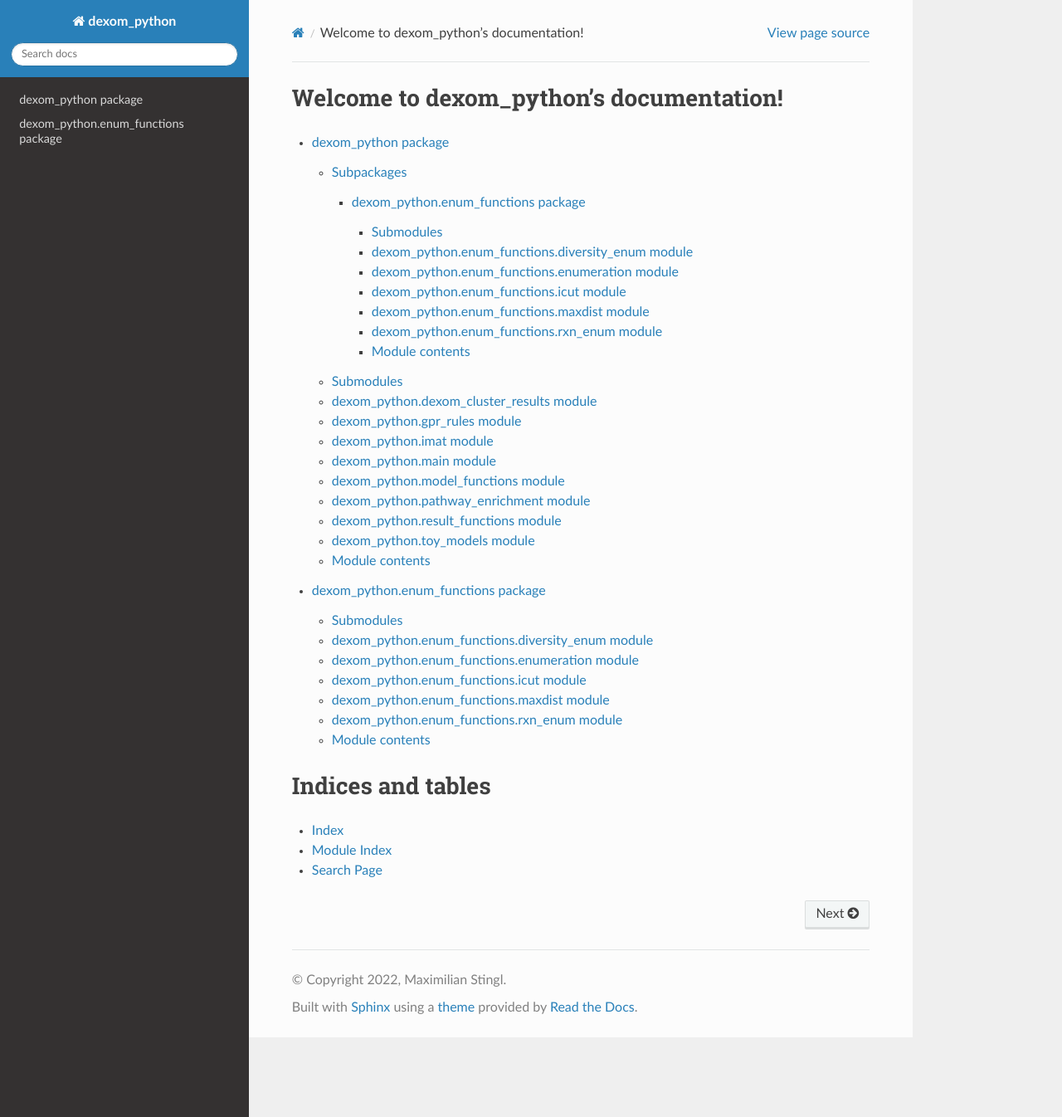
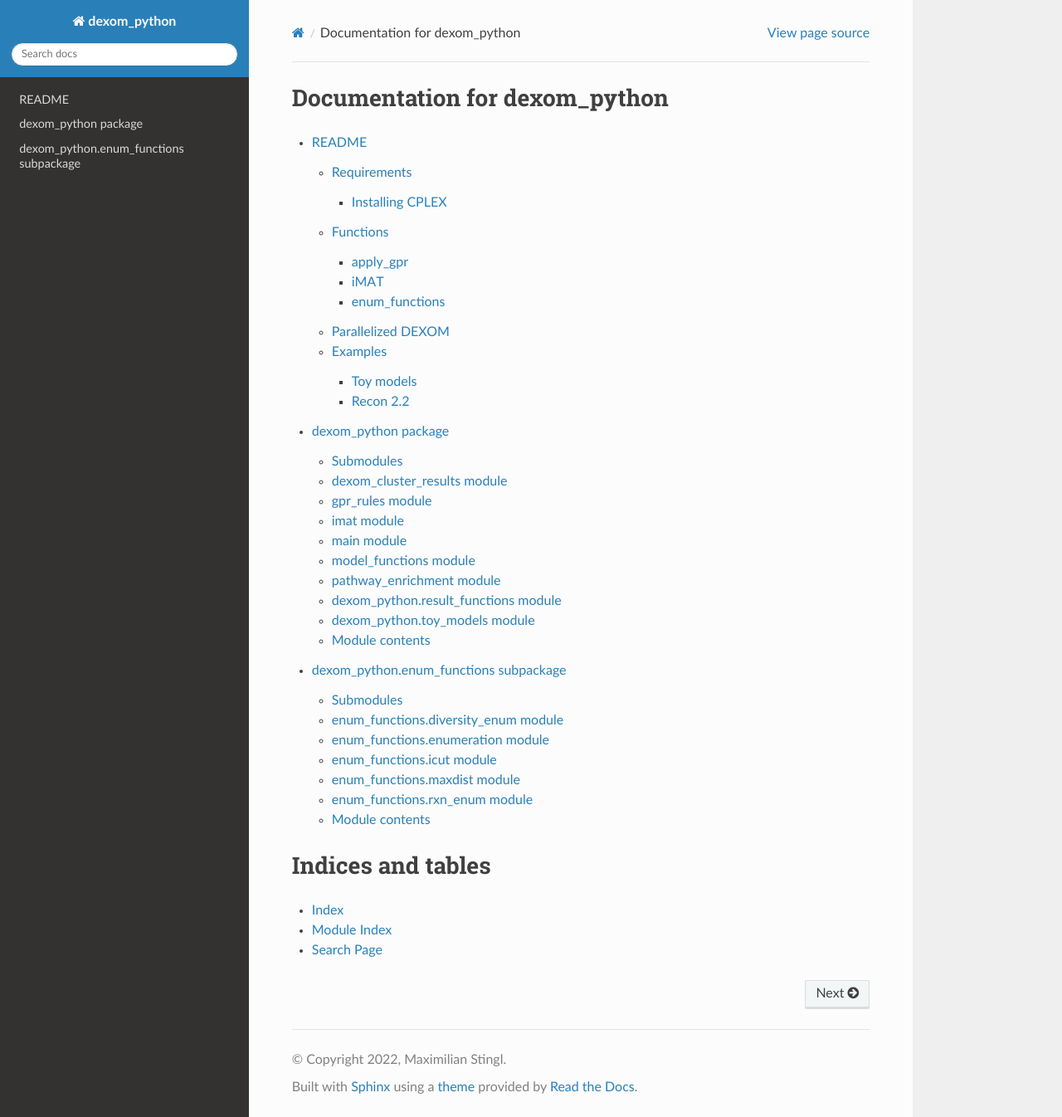
Before and after one commit to MetExplore/dexom-python, a Sphinx documentation site: the page built from docs/index.rst, in a window 1280 px wide and 1346 px high. Shown: the whole window at 83% size. Built offline with Sphinx 7.4.7 and the Read the Docs theme 2.0.0, drawn with Linux system fonts in a browser that asks for light colours; some of the changed lines change nothing that is shown.

Commit message:
Update documentation

```diff
--- a/docs/dexom_python.enum_functions.rst
+++ b/docs/dexom_python.enum_functions.rst
@@ -1,10 +1,10 @@
-dexom\_python.enum\_functions package
+dexom\_python.enum\_functions subpackage
 =====================================
 
 Submodules
 ----------
 
-dexom\_python.enum\_functions.diversity\_enum module
+enum\_functions.diversity\_enum module
 ----------------------------------------------------
 
 .. automodule:: dexom_python.enum_functions.diversity_enum
@@ -12,7 +12,7 @@ dexom\_python.enum\_functions.diversity\_enum module
    :undoc-members:
    :show-inheritance:
 
-dexom\_python.enum\_functions.enumeration module
+enum\_functions.enumeration module
 ------------------------------------------------
 
 .. automodule:: dexom_python.enum_functions.enumeration
@@ -20,7 +20,7 @@ dexom\_python.enum\_functions.enumeration module
    :undoc-members:
    :show-inheritance:
 
-dexom\_python.enum\_functions.icut module
+enum\_functions.icut module
 -----------------------------------------
 
 .. automodule:: dexom_python.enum_functions.icut
@@ -28,7 +28,7 @@ dexom\_python.enum\_functions.icut module
    :undoc-members:
    :show-inheritance:
 
-dexom\_python.enum\_functions.maxdist module
+enum\_functions.maxdist module
 --------------------------------------------
 
 .. automodule:: dexom_python.enum_functions.maxdist
@@ -36,7 +36,7 @@ dexom\_python.enum\_functions.maxdist module
    :undoc-members:
    :show-inheritance:
 
-dexom\_python.enum\_functions.rxn\_enum module
+enum\_functions.rxn\_enum module
 ----------------------------------------------
 
 .. automodule:: dexom_python.enum_functions.rxn_enum
--- a/docs/dexom_python.rst
+++ b/docs/dexom_python.rst
@@ -1,18 +1,10 @@
 dexom\_python package
 =====================
-
-Subpackages
------------
-
-.. toctree::
-   :maxdepth: 4
-
-   dexom_python.enum_functions
 
 Submodules
 ----------
 
-dexom\_python.dexom\_cluster\_results module
+dexom\_cluster\_results module
 --------------------------------------------
 
 .. automodule:: dexom_python.dexom_cluster_results
@@ -20,7 +12,7 @@ dexom\_python.dexom\_cluster\_results module
    :undoc-members:
    :show-inheritance:
 
-dexom\_python.gpr\_rules module
+gpr\_rules module
 -------------------------------
 
 .. automodule:: dexom_python.gpr_rules
@@ -28,7 +20,7 @@ dexom\_python.gpr\_rules module
    :undoc-members:
    :show-inheritance:
 
-dexom\_python.imat module
+imat module
 -------------------------
 
 .. automodule:: dexom_python.imat
@@ -36,7 +28,7 @@ dexom\_python.imat module
    :undoc-members:
    :show-inheritance:
 
-dexom\_python.main module
+main module
 -------------------------
 
 .. automodule:: dexom_python.main
@@ -44,7 +36,7 @@ dexom\_python.main module
    :undoc-members:
    :show-inheritance:
 
-dexom\_python.model\_functions module
+model\_functions module
 -------------------------------------
 
 .. automodule:: dexom_python.model_functions
@@ -52,7 +44,7 @@ dexom\_python.model\_functions module
    :undoc-members:
    :show-inheritance:
 
-dexom\_python.pathway\_enrichment module
+pathway\_enrichment module
 ----------------------------------------
 
 .. automodule:: dexom_python.pathway_enrichment
--- a/docs/index.rst
+++ b/docs/index.rst
@@ -1,14 +1,14 @@
-.. dexom_python documentation master file, created by
-   sphinx-quickstart on Tue May 24 15:10:39 2022.
+.. dexom_python documentation master file
    You can adapt this file completely to your liking, but it should at least
    contain the root `toctree` directive.
 
-Welcome to dexom_python's documentation!
+Documentation for dexom_python
 ========================================
 
 .. toctree::
    :maxdepth: 4
 
+   readme
    dexom_python
    dexom_python.enum_functions
 
--- /dev/null
+++ b/docs/readme.rst
@@ -0,0 +1,224 @@
+README
+===============
+
+| This is a python implementation of DEXOM (Diversity-based enumeration
+  of optimal context-specific metabolic networks)
+| The original project, which was developped in MATLAB, can be found
+  here: https://github.com/MetExplore/dexom
+| Parts of the imat code were taken from the driven package for
+  data-driven constraint-based analysis:
+  https://github.com/opencobra/driven
+
+API documentation is available here:
+https://dexom-python.readthedocs.io/en/latest/
+
+Requirements
+------------
+
+-  Python 3.7+
+-  CPLEX 12.10+
+
+Installing CPLEX
+~~~~~~~~~~~~~~~~
+
+`Free license (Trial
+version) <https://www.ibm.com/analytics/cplex-optimizer>`__: this
+version is limited to 1000 variables and 1000 constraints, and is
+therefore not useable on larger models
+
+| `Academic
+  license <https://www.ibm.com/academic/technology/data-science>`__: for
+  this, you must sign up using an academic email address. - after
+  logging in, you can access the download for “ILOG CPLEX Optimization
+  Studio” - download version 12.10 or higher of the appropriate
+  installer for your operating system - install the solver - update the
+  PYTHONPATH environment variable by adding the directory containing the
+  ``setup.py`` file appropriate for your OS and python version
+| alternatively, run
+  ``python "C:\Program Files\IBM\ILOG\CPLEX_Studio1210\python\setup.py" install``
+
+Functions
+---------
+
+These are the different functions which are available for
+context-specific metabolic subnetwork extraction
+
+apply_gpr
+~~~~~~~~~
+
+| The ``gpr_rules.py`` script can be used to transform gene expression
+  data into reaction weights, for a limited selection of models.
+| It uses the gene identifiers and gene-protein-reaction rules present
+  in the model to connect the genes and reactions.
+| By default, continuous gene expression values/weights will be
+  transformed into continuous reaction weights. Using the ``--convert``
+  flag will instead create semi-quantitative reaction weights with
+  values in {-1, 0, 1}. By default, the proportion of these three
+  weights will be {25%, 50%, 25%}.
+
+iMAT
+~~~~
+
+| ``imat.py`` contains a modified version of the iMAT algorithm as
+  defined by `(Shlomi et
+  al. 2008) <https://pubmed.ncbi.nlm.nih.gov/18711341/>`__.
+| The main inputs of this algorithm are a model file, which must be
+  supplied in a cobrapy-compatible format (SBML, JSON or MAT), and a
+  reaction_weight file in which each reaction is attributed a score.
+| These reaction weights must be determined prior to launching imat,
+  using the GPR rules present in the metabolic model.
+
+The remaining inputs of imat are: - ``epsilon``: the activation
+threshold of reactions with weight > 0 - ``threshold``: the activation
+threshold for unweighted reactions - ``timelimit``: the solver time
+limit - ``feasibility``: the solver feasbility tolerance -
+``mipgaptol``: the solver MIP gap tolerance - ``full``: a bool parameter
+for switching between the partial & full-DEXOM implementation
+
+note: the feasibility determines the solver’s capacity to return correct
+results. In particular, the relation ``epsilon`` > ``threshold`` >
+``ub*feasibility`` is required (where ``ub`` is the maximal upper bound
+for reaction flux in the model)
+
+| By default, uses the create_new_partial_variables function. In this
+  version, binary flux indicator variables are created for each reaction
+  with a non-zero weight.
+| In the full-DEXOM implementation, binary flux indicator variables are
+  created for every reaction in the model. This does not change the
+  result of the imat function, but can be used for some of the
+  enumeration methods below.
+
+enum_functions
+~~~~~~~~~~~~~~
+
+Four methods for enumerating context-specific networks are available: -
+``rxn-enum.py`` contains reaction-enumeration - ``icut.py`` contains
+integer-cut - ``maxdist.py`` contains distance-maximization -
+``div-enum.py`` contains diversity-enumeration
+
+| An explanation of these methods can be found in `(Rodriguez-Mier et
+  al. 2021) <https://doi.org/10.1371/journal.pcbi.1008730>`__.
+| Each of these methods can be used on its own. The same model and
+  reaction_weights inputs must be provided as for the imat function.
+
+| Additional parameters for all 4 methods are: - ``prev_sol``: a
+  starting imat solution (if none is provided, a new one will be
+  computed)
+| - ``obj_tol``: a relative tolerance on the imat objective value for
+  the optimality of the solutions
+| icut, maxiter, and div-enum also have two additional parameters: -
+  ``maxiter``: the maximum number of iterations to run - ``full``: set
+  to True to use the full-DEXOM implementation
+| As previously explained, the full-DEXOM implementation defines binary
+  indicator variables for all reactions in the model. Although only the
+  reactions with non-zero weights have an impact on the imat objective
+  function, the distance maximization function which is used in maxdist
+  and div-enum can utilize the binary indicators for all reactions. This
+  increases the distance between the solutions, but requires
+  significantly more computation time.
+| maxdist and div-enum also have one additional parameter:
+| - ``icut``: if True, an icut constraint will be applied to prevent
+  duplicate solutions
+
+Parallelized DEXOM
+------------------
+
+| The DEXOM algorithm is a combination of several network enumeration
+  methods.
+| ``enumeration.py`` contains the ``write_batch_script1`` function,
+  which is used for creating a parallelization of DEXOM on a slurm
+  computation cluster. The main inputs of this function are: -
+  ``filenums``: the number of parallel batches which should be launched
+  on slurm - ``iters``: the number of div-enum iterations per batch
+
+Other inputs are used for personalizing the directories and filenames on
+the cluster.
+
+| After executing the script, the target directory should contain
+  several bash files named ``file_0.sh``, ``file_1.sh`` etc. depending
+  on the ``filenum`` parameter that was provided.
+| In addition, there should be one ``runfiles.sh`` file. This file
+  contains the commands to submit the other files as job batches on the
+  slurm cluster.
+
+| The results of a DEXOM run can be evaluated with the following
+  scripts:
+| - ``dexom_cluster_results.py``\ compiles and removes duplicate
+  solutions from the results of a parallel DEXOM run.
+| - ``pathway_enrichment.py`` can be used to perform a pathway
+  enrichment analysis using a one-sided hypergeometric test
+| - ``result_functions.py`` contains the ``plot_pca`` function, which
+  performs Principal Component Analysis on the enumeration solutions
+
+Examples
+--------
+
+Toy models
+~~~~~~~~~~
+
+| The ``toy_models.py`` script contains code for generating some small
+  metabolic models and reaction weights.
+| The toy_models folder contains some ready-to-use models and reaction
+  weight files.
+| The ``main.py`` script contains a simple example of the DEXOM workflow
+  using one of the toy models.
+
+Recon 2.2
+~~~~~~~~~
+
+| The recon2v2 folder contains the model and the differential gene
+  expression data which was used to test this new implementation.
+| In order to produce reaction weights, you can call the ``gpr_rules``
+  script from the command line.
+| This will create a file named “pval_0-01_reactionweights.csv” in the
+  recon2v2 folder:
+
+::
+
+   python dexom_python/gpr_rules -m recon2v2/recon2v2_corrected.json -n recon2 -g recon2v2/pval_0-01_geneweights.csv -o recon2v2/pval_0-01_reactionweights
+
+Then, call imat to produce a first context-specific subnetwork. This
+will create a file named “imat_solution.csv” in the recon2v2 folder:
+
+::
+
+   python dexom_python/imat -m recon2v2/recon2v2_corrected.json -r recon2v2/pval_0-01_reactionweights.csv -o recon2v2/imat_solution
+
+To run DEXOM on a slurm cluster, call the enumeration.py script to
+create the necessary batch files (here: 100 batches with 100
+iterations). Be careful to use your own username after the ``-u`` input.
+This script assumes that you have cloned the ``dexom-python`` project
+into a ``work`` folder on the cluster, and that you have installed CPLEX
+v12.10 in the same ``work`` folder. Note that this step creates a file
+called “recon2v2_reactions_shuffled.csv”, which shows the order in which
+rxn-enum will call the reactions from the model.
+
+::
+
+   python dexom_python/enum_functions/enumeration -m recon2v2/recon2v2_corrected.json -r recon2v2/pval_0-01_reactionweights.csv -p recon2v2/imat_solution.csv -o recon2v2/ -u mstingl -n 100 -i 100
+
+Then, submit the job to the slurm cluster. Note that if you created the
+files on a Windows pc, you must use the command ``dos2unix runfiles.sh``
+before ``sbatch runfiles.sh``:
+
+::
+
+   cd recon2v2/
+   sbatch runfiles.sh
+   cd -
+
+After all jobs are completed, you can analyze the results using the
+following scripts:
+
+::
+
+   python dexom_python/dexom_cluster_results -i recon2v2/ -o recon2v2/ -n 100
+   python dexom_python/pathway_enrichment -s recon2v2/all_dexom_sols.csv -m recon2v2/recon2v2_corrected.json -o recon2v2/
+   python dexom_python/result_functions -s recon2v2/all_dexom_sols.csv -o recon2v2/
+
+| The file ``all_dexom_sols.csv`` contains all unique solutions
+  enumerated with DEXOM.
+| The file ``output.txt`` contains the average computation time per
+  iteration and the proportion of duplicate solutions.
+| The ``.png`` files contain boxplots of the pathway enrichment tests as
+  well as a 2D PCA plot of the binary solution vectors.
```
